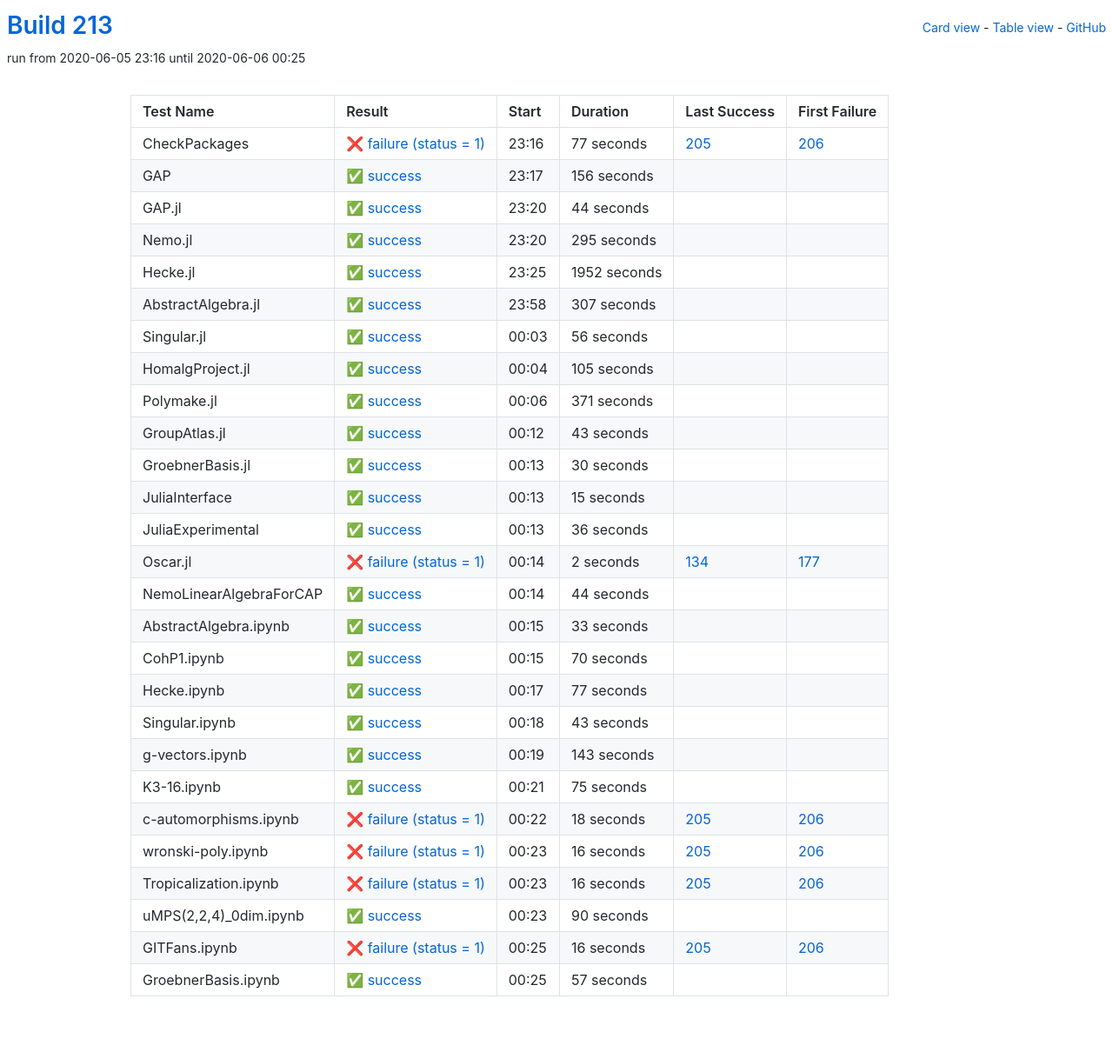
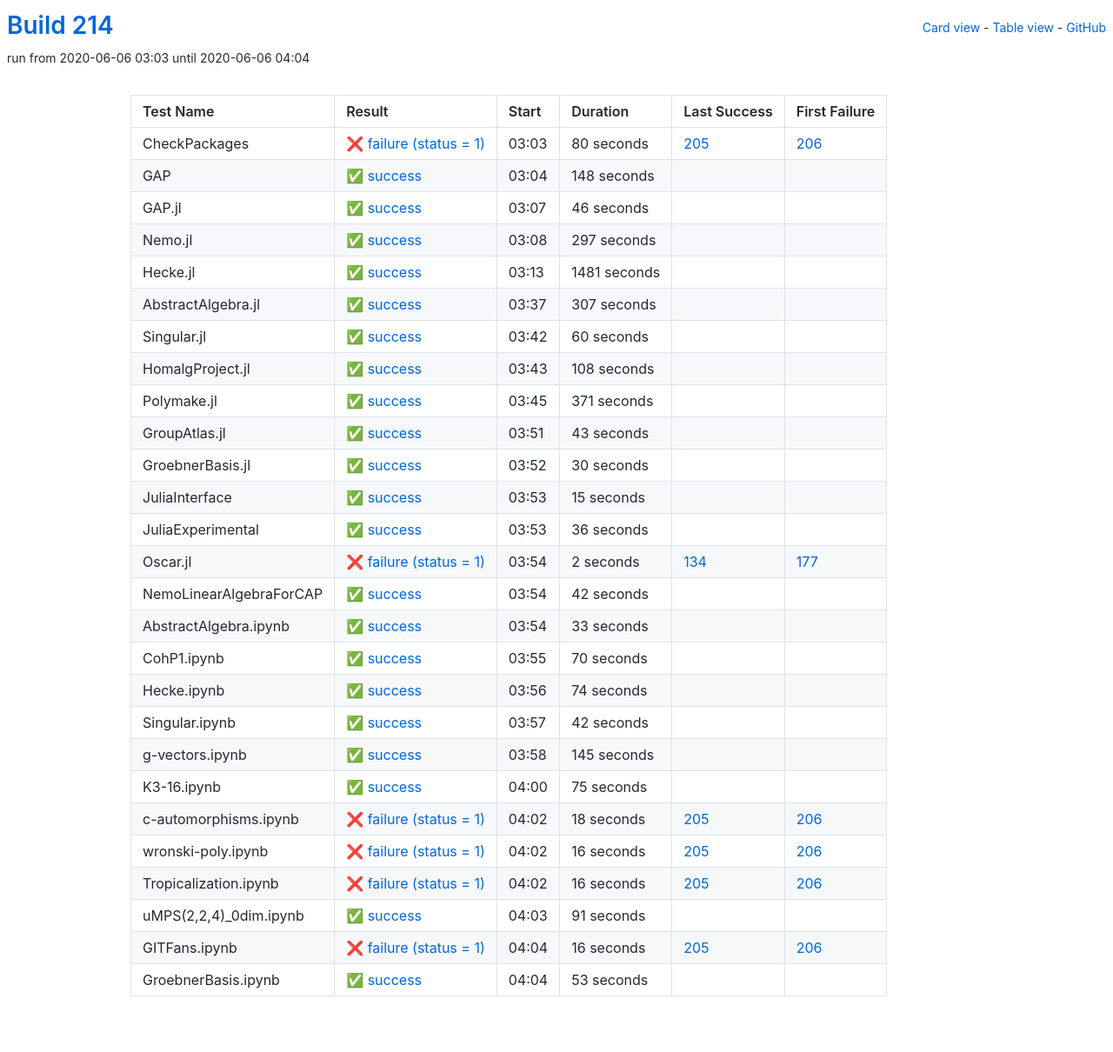
Before and after one commit to oscar-system/oscar-ci-status-stable, a Jekyll site: the page built from table.html, in a window 1280 px wide. Shown: the whole page at 87% size. Built offline with Jekyll 4.4.1, drawn with Linux system fonts in a browser that asks for light colours.

Commit message:
Build 214

```diff
--- a/_data/ci.yml
+++ b/_data/ci.yml
@@ -1,65 +1,65 @@
-build: 213
-build_url: https://oscarci.mathematik.uni-kl.de/job/oscar-stable/213/
+build: 214
+build_url: https://oscarci.mathematik.uni-kl.de/job/oscar-stable/214/
 job: oscar-stable
 tests:
-- duration: 77
+- duration: 80
   exitcode: 1
   first_failure: 206
   first_failure_url: https://oscarci.mathematik.uni-kl.de/job/oscar-stable/206/
   id: checkpackages
   last_success: 205
   last_success_url: https://oscarci.mathematik.uni-kl.de/job/oscar-stable/205/
-  log: https://oscarci.mathematik.uni-kl.de/job/oscar-stable/213/artifact/logs/build-213/CheckPackages.log
+  log: https://oscarci.mathematik.uni-kl.de/job/oscar-stable/214/artifact/logs/build-214/CheckPackages.log
   name: CheckPackages
-  start: 2020-06-05 23:16
+  start: 2020-06-06 03:03
   status: failure
   success: false
-- duration: 156
+- duration: 148
   exitcode: 0
   first_failure: false
   first_failure_url: null
   id: gap
   last_success: false
   last_success_url: null
-  log: https://oscarci.mathematik.uni-kl.de/job/oscar-stable/213/artifact/logs/build-213/GAP.log
+  log: https://oscarci.mathematik.uni-kl.de/job/oscar-stable/214/artifact/logs/build-214/GAP.log
   name: GAP
-  start: 2020-06-05 23:17
+  start: 2020-06-06 03:04
   status: success
   success: true
-- duration: 44
+- duration: 46
   exitcode: 0
   first_failure: false
   first_failure_url: null
   id: gap-jl
   last_success: false
   last_success_url: null
-  log: https://oscarci.mathematik.uni-kl.de/job/oscar-stable/213/artifact/logs/build-213/GAP.jl.log
+  log: https://oscarci.mathematik.uni-kl.de/job/oscar-stable/214/artifact/logs/build-214/GAP.jl.log
   name: GAP.jl
-  start: 2020-06-05 23:20
+  start: 2020-06-06 03:07
   status: success
   success: true
-- duration: 295
+- duration: 297
   exitcode: 0
   first_failure: false
   first_failure_url: null
   id: nemo-jl
   last_success: false
   last_success_url: null
-  log: https://oscarci.mathematik.uni-kl.de/job/oscar-stable/213/artifact/logs/build-213/Nemo.jl.log
+  log: https://oscarci.mathematik.uni-kl.de/job/oscar-stable/214/artifact/logs/build-214/Nemo.jl.log
   name: Nemo.jl
-  start: 2020-06-05 23:20
+  start: 2020-06-06 03:08
   status: success
   success: true
-- duration: 1952
+- duration: 1481
   exitcode: 0
   first_failure: false
   first_failure_url: null
   id: hecke-jl
   last_success: false
   last_success_url: null
-  log: https://oscarci.mathematik.uni-kl.de/job/oscar-stable/213/artifact/logs/build-213/Hecke.jl.log
+  log: https://oscarci.mathematik.uni-kl.de/job/oscar-stable/214/artifact/logs/build-214/Hecke.jl.log
   name: Hecke.jl
-  start: 2020-06-05 23:25
+  start: 2020-06-06 03:13
   status: success
   success: true
 - duration: 307
@@ -69,33 +69,33 @@ tests:
   id: abstractalgebra-jl
   last_success: false
   last_success_url: null
-  log: https://oscarci.mathematik.uni-kl.de/job/oscar-stable/213/artifact/logs/build-213/AbstractAlgebra.jl.log
+  log: https://oscarci.mathematik.uni-kl.de/job/oscar-stable/214/artifact/logs/build-214/AbstractAlgebra.jl.log
   name: AbstractAlgebra.jl
-  start: 2020-06-05 23:58
+  start: 2020-06-06 03:37
   status: success
   success: true
-- duration: 56
+- duration: 60
   exitcode: 0
   first_failure: false
   first_failure_url: null
   id: singular-jl
   last_success: false
   last_success_url: null
-  log: https://oscarci.mathematik.uni-kl.de/job/oscar-stable/213/artifact/logs/build-213/Singular.jl.log
+  log: https://oscarci.mathematik.uni-kl.de/job/oscar-stable/214/artifact/logs/build-214/Singular.jl.log
   name: Singular.jl
-  start: 2020-06-06 00:03
+  start: 2020-06-06 03:42
   status: success
   success: true
-- duration: 105
+- duration: 108
   exitcode: 0
   first_failure: false
   first_failure_url: null
   id: homalgproject-jl
   last_success: false
   last_success_url: null
-  log: https://oscarci.mathematik.uni-kl.de/job/oscar-stable/213/artifact/logs/build-213/HomalgProject.jl.log
+  log: https://oscarci.mathematik.uni-kl.de/job/oscar-stable/214/artifact/logs/build-214/HomalgProject.jl.log
   name: HomalgProject.jl
-  start: 2020-06-06 00:04
+  start: 2020-06-06 03:43
   status: success
   success: true
 - duration: 371
@@ -105,9 +105,9 @@ tests:
   id: polymake-jl
   last_success: false
   last_success_url: null
-  log: https://oscarci.mathematik.uni-kl.de/job/oscar-stable/213/artifact/logs/build-213/Polymake.jl.log
+  log: https://oscarci.mathematik.uni-kl.de/job/oscar-stable/214/artifact/logs/build-214/Polymake.jl.log
   name: Polymake.jl
-  start: 2020-06-06 00:06
+  start: 2020-06-06 03:45
   status: success
   success: true
 - duration: 43
@@ -117,9 +117,9 @@ tests:
   id: groupatlas-jl
   last_success: false
   last_success_url: null
-  log: https://oscarci.mathematik.uni-kl.de/job/oscar-stable/213/artifact/logs/build-213/GroupAtlas.jl.log
+  log: https://oscarci.mathematik.uni-kl.de/job/oscar-stable/214/artifact/logs/build-214/GroupAtlas.jl.log
   name: GroupAtlas.jl
-  start: 2020-06-06 00:12
+  start: 2020-06-06 03:51
   status: success
   success: true
 - duration: 30
@@ -129,9 +129,9 @@ tests:
   id: groebnerbasis-jl
   last_success: false
   last_success_url: null
-  log: https://oscarci.mathematik.uni-kl.de/job/oscar-stable/213/artifact/logs/build-213/GroebnerBasis.jl.log
+  log: https://oscarci.mathematik.uni-kl.de/job/oscar-stable/214/artifact/logs/build-214/GroebnerBasis.jl.log
   name: GroebnerBasis.jl
-  start: 2020-06-06 00:13
+  start: 2020-06-06 03:52
   status: success
   success: true
 - duration: 15
@@ -141,9 +141,9 @@ tests:
   id: juliainterface
   last_success: false
   last_success_url: null
-  log: https://oscarci.mathematik.uni-kl.de/job/oscar-stable/213/artifact/logs/build-213/JuliaInterface.log
+  log: https://oscarci.mathematik.uni-kl.de/job/oscar-stable/214/artifact/logs/build-214/JuliaInterface.log
   name: JuliaInterface
-  start: 2020-06-06 00:13
+  start: 2020-06-06 03:53
   status: success
   success: true
 - duration: 36
@@ -153,9 +153,9 @@ tests:
   id: juliaexperimental
   last_success: false
   last_success_url: null
-  log: https://oscarci.mathematik.uni-kl.de/job/oscar-stable/213/artifact/logs/build-213/JuliaExperimental.log
+  log: https://oscarci.mathematik.uni-kl.de/job/oscar-stable/214/artifact/logs/build-214/JuliaExperimental.log
   name: JuliaExperimental
-  start: 2020-06-06 00:13
+  start: 2020-06-06 03:53
   status: success
   success: true
 - duration: 2
@@ -165,21 +165,21 @@ tests:
   id: oscar-jl
   last_success: 134
   last_success_url: https://oscarci.mathematik.uni-kl.de/job/oscar-stable/134/
-  log: https://oscarci.mathematik.uni-kl.de/job/oscar-stable/213/artifact/logs/build-213/Oscar.jl.log
+  log: https://oscarci.mathematik.uni-kl.de/job/oscar-stable/214/artifact/logs/build-214/Oscar.jl.log
   name: Oscar.jl
-  start: 2020-06-06 00:14
+  start: 2020-06-06 03:54
   status: failure
   success: false
-- duration: 44
+- duration: 42
   exitcode: 0
   first_failure: false
   first_failure_url: null
   id: nemolinearalgebraforcap
   last_success: false
   last_success_url: null
-  log: https://oscarci.mathematik.uni-kl.de/job/oscar-stable/213/artifact/logs/build-213/NemoLinearAlgebraForCAP.log
+  log: https://oscarci.mathematik.uni-kl.de/job/oscar-stable/214/artifact/logs/build-214/NemoLinearAlgebraForCAP.log
   name: NemoLinearAlgebraForCAP
-  start: 2020-06-06 00:14
+  start: 2020-06-06 03:54
   status: success
   success: true
 - duration: 33
@@ -189,9 +189,9 @@ tests:
   id: abstractalgebra-ipynb
   last_success: false
   last_success_url: null
-  log: https://oscarci.mathematik.uni-kl.de/job/oscar-stable/213/artifact/logs/build-213/AbstractAlgebra.ipynb.log
+  log: https://oscarci.mathematik.uni-kl.de/job/oscar-stable/214/artifact/logs/build-214/AbstractAlgebra.ipynb.log
   name: AbstractAlgebra.ipynb
-  start: 2020-06-06 00:15
+  start: 2020-06-06 03:54
   status: success
   success: true
 - duration: 70
@@ -201,45 +201,45 @@ tests:
   id: cohp1-ipynb
   last_success: false
   last_success_url: null
-  log: https://oscarci.mathematik.uni-kl.de/job/oscar-stable/213/artifact/logs/build-213/CohP1.ipynb.log
+  log: https://oscarci.mathematik.uni-kl.de/job/oscar-stable/214/artifact/logs/build-214/CohP1.ipynb.log
   name: CohP1.ipynb
-  start: 2020-06-06 00:15
+  start: 2020-06-06 03:55
   status: success
   success: true
-- duration: 77
+- duration: 74
   exitcode: 0
   first_failure: false
   first_failure_url: null
   id: hecke-ipynb
   last_success: false
   last_success_url: null
-  log: https://oscarci.mathematik.uni-kl.de/job/oscar-stable/213/artifact/logs/build-213/Hecke.ipynb.log
+  log: https://oscarci.mathematik.uni-kl.de/job/oscar-stable/214/artifact/logs/build-214/Hecke.ipynb.log
   name: Hecke.ipynb
-  start: 2020-06-06 00:17
+  start: 2020-06-06 03:56
   status: success
   success: true
-- duration: 43
+- duration: 42
   exitcode: 0
   first_failure: false
   first_failure_url: null
   id: singular-ipynb
   last_success: false
   last_success_url: null
-  log: https://oscarci.mathematik.uni-kl.de/job/oscar-stable/213/artifact/logs/build-213/Singular.ipynb.log
+  log: https://oscarci.mathematik.uni-kl.de/job/oscar-stable/214/artifact/logs/build-214/Singular.ipynb.log
   name: Singular.ipynb
-  start: 2020-06-06 00:18
+  start: 2020-06-06 03:57
   status: success
   success: true
-- duration: 143
+- duration: 145
   exitcode: 0
   first_failure: false
   first_failure_url: null
   id: g-vectors-ipynb
   last_success: false
   last_success_url: null
-  log: https://oscarci.mathematik.uni-kl.de/job/oscar-stable/213/artifact/logs/build-213/g-vectors.ipynb.log
+  log: https://oscarci.mathematik.uni-kl.de/job/oscar-stable/214/artifact/logs/build-214/g-vectors.ipynb.log
   name: g-vectors.ipynb
-  start: 2020-06-06 00:19
+  start: 2020-06-06 03:58
   status: success
   success: true
 - duration: 75
@@ -249,9 +249,9 @@ tests:
   id: k3-16-ipynb
   last_success: false
   last_success_url: null
-  log: https://oscarci.mathematik.uni-kl.de/job/oscar-stable/213/artifact/logs/build-213/K3-16.ipynb.log
+  log: https://oscarci.mathematik.uni-kl.de/job/oscar-stable/214/artifact/logs/build-214/K3-16.ipynb.log
   name: K3-16.ipynb
-  start: 2020-06-06 00:21
+  start: 2020-06-06 04:00
   status: success
   success: true
 - duration: 18
@@ -261,9 +261,9 @@ tests:
   id: c-automorphisms-ipynb
   last_success: 205
   last_success_url: https://oscarci.mathematik.uni-kl.de/job/oscar-stable/205/
-  log: https://oscarci.mathematik.uni-kl.de/job/oscar-stable/213/artifact/logs/build-213/c-automorphisms.ipynb.log
+  log: https://oscarci.mathematik.uni-kl.de/job/oscar-stable/214/artifact/logs/build-214/c-automorphisms.ipynb.log
   name: c-automorphisms.ipynb
-  start: 2020-06-06 00:22
+  start: 2020-06-06 04:02
   status: failure
   success: false
 - duration: 16
@@ -273,9 +273,9 @@ tests:
   id: wronski-poly-ipynb
   last_success: 205
   last_success_url: https://oscarci.mathematik.uni-kl.de/job/oscar-stable/205/
-  log: https://oscarci.mathematik.uni-kl.de/job/oscar-stable/213/artifact/logs/build-213/wronski-poly.ipynb.log
+  log: https://oscarci.mathematik.uni-kl.de/job/oscar-stable/214/artifact/logs/build-214/wronski-poly.ipynb.log
   name: wronski-poly.ipynb
-  start: 2020-06-06 00:23
+  start: 2020-06-06 04:02
   status: failure
   success: false
 - duration: 16
@@ -285,21 +285,21 @@ tests:
   id: tropicalization-ipynb
   last_success: 205
   last_success_url: https://oscarci.mathematik.uni-kl.de/job/oscar-stable/205/
-  log: https://oscarci.mathematik.uni-kl.de/job/oscar-stable/213/artifact/logs/build-213/Tropicalization.ipynb.log
+  log: https://oscarci.mathematik.uni-kl.de/job/oscar-stable/214/artifact/logs/build-214/Tropicalization.ipynb.log
   name: Tropicalization.ipynb
-  start: 2020-06-06 00:23
+  start: 2020-06-06 04:02
   status: failure
   success: false
-- duration: 90
+- duration: 91
   exitcode: 0
   first_failure: false
   first_failure_url: null
   id: umps-2-2-4-0dim-ipynb
   last_success: false
   last_success_url: null
-  log: https://oscarci.mathematik.uni-kl.de/job/oscar-stable/213/artifact/logs/build-213/uMPS-2-2-4-_0dim.ipynb.log
+  log: https://oscarci.mathematik.uni-kl.de/job/oscar-stable/214/artifact/logs/build-214/uMPS-2-2-4-_0dim.ipynb.log
   name: uMPS(2,2,4)_0dim.ipynb
-  start: 2020-06-06 00:23
+  start: 2020-06-06 04:03
   status: success
   success: true
 - duration: 16
@@ -309,20 +309,20 @@ tests:
   id: gitfans-ipynb
   last_success: 205
   last_success_url: https://oscarci.mathematik.uni-kl.de/job/oscar-stable/205/
-  log: https://oscarci.mathematik.uni-kl.de/job/oscar-stable/213/artifact/logs/build-213/GITFans.ipynb.log
+  log: https://oscarci.mathematik.uni-kl.de/job/oscar-stable/214/artifact/logs/build-214/GITFans.ipynb.log
   name: GITFans.ipynb
-  start: 2020-06-06 00:25
+  start: 2020-06-06 04:04
   status: failure
   success: false
-- duration: 57
+- duration: 53
   exitcode: 0
   first_failure: false
   first_failure_url: null
   id: groebnerbasis-ipynb
   last_success: false
   last_success_url: null
-  log: https://oscarci.mathematik.uni-kl.de/job/oscar-stable/213/artifact/logs/build-213/GroebnerBasis.ipynb.log
+  log: https://oscarci.mathematik.uni-kl.de/job/oscar-stable/214/artifact/logs/build-214/GroebnerBasis.ipynb.log
   name: GroebnerBasis.ipynb
-  start: 2020-06-06 00:25
+  start: 2020-06-06 04:04
   status: success
   success: true
```
Also changed, not shown: README.md.
